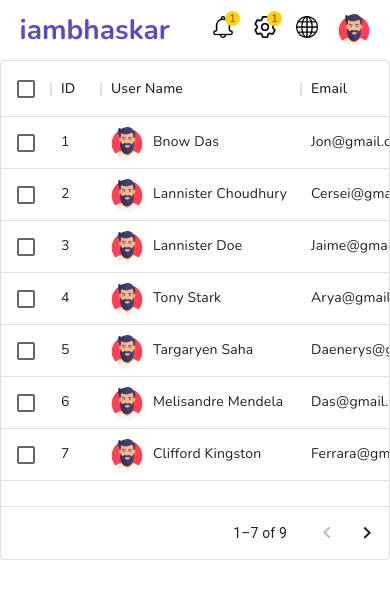
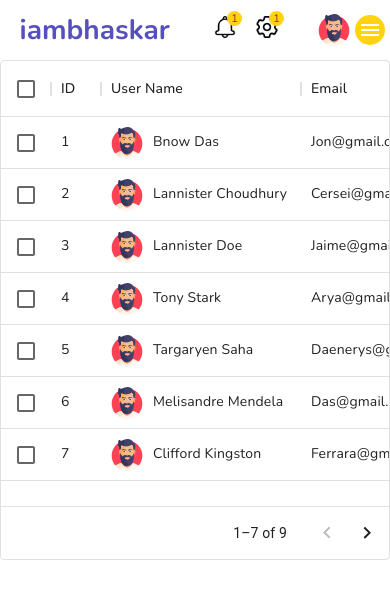
Before and after one commit to bhaskardas090/admin-panel, a React (Create React App) app: page /users in a window 390 px wide. Shown: the top 598 px of the page. Built offline with nearby package versions, Linux system fonts and the light colour scheme.

Commit message:
RESPONSIVE: added mobile nav menu

```diff
--- a/src/App.css
+++ b/src/App.css
@@ -3,6 +3,9 @@
   padding: 0;
   box-sizing: border-box;
   font-family: 'Nunito', sans-serif;
+}
+.app{
+  position: relative;
 }
 .main{
   display: flex;
--- a/src/App.js
+++ b/src/App.js
@@ -10,11 +10,16 @@ import ProductList from './pages/productList/ProductList';
 import Product from './pages/product/Product';
 import NewProduct from './pages/newProduct/NewProduct';
 import MobileSidebar from './components/mobileSidebar/MobileSidebar';
+import { useState } from 'react';
 
 function App() {
+  const [mobileMenu, setMobileMenu] = useState(false);
+  const [isMobile, setIsMobile] = useState(false);
   return (
     <div className="app">
-      <Topbar />
+      {!mobileMenu && (
+        <>
+          <Topbar setMobileMenu={setMobileMenu} setIsMobile={setIsMobile} />
           <div className="main">
             <Sidebar />
             <div className="pages">
@@ -28,8 +33,15 @@ function App() {
                 <Route path="/newProduct" element={<NewProduct />} />
               </Routes>
             </div>
-        {/* <MobileSidebar /> */}
           </div>
+        </>
+      )}
+      {mobileMenu && (
+        <MobileSidebar
+          setIsMobile={setIsMobile}
+          setMobileMenu={setMobileMenu}
+        />
+      )}
     </div>
   );
 }
--- a/src/components/mobileSidebar/MobileSidebar.jsx
+++ b/src/components/mobileSidebar/MobileSidebar.jsx
@@ -1,10 +1,11 @@
 import styles from './mobileSidebar.module.css';
+// import {Menu} from '@mui/icons-material';
+import Sidebar from '../sidebar/Sidebar';
 
-export default function MobileSidebar() {
+export default function MobileSidebar({setIsMobile, setMobileMenu}) {
   return (
-  <div className={styles.mobileSidebar}>
-    <button className={styles.mobileSidebarIcon}></button>
-    <p>Mobile</p>
+  <div className={styles.mobilemenu}>
+    <Sidebar setIsMobile={setIsMobile} setMobileMenu={setMobileMenu}/>
   </div>
   );
 }
--- a/src/components/mobileSidebar/mobileSidebar.module.css
+++ b/src/components/mobileSidebar/mobileSidebar.module.css
@@ -1,8 +1,11 @@
-.mobileSidebar{
+.mobilemenu{
   position: absolute;
-  color: red;
   font-weight: bold;
   font-size: 18px;
-  bottom: 20%;
-  left: 10%;
+  /* background-color:black;
+  color: white; */
+  width: 100vw;
+  height: 100vh;
+  top: 0;
+  z-index: 1000;
 }
--- a/src/components/sidebar/Sidebar.jsx
+++ b/src/components/sidebar/Sidebar.jsx
@@ -14,9 +14,9 @@ import manage from '../../img/manage.png'
 // ! Library Imports
 import {Link} from 'react-router-dom';
 
-export default function Sidebar() {
+export default function Sidebar({setIsMobile,setMobileMenu}) {
   return (
-    <div className={styles.sidebar}>
+    <div className={setIsMobile ? `${styles.sidebarMobile}`: `${styles.sidebar}`} onClick={()=> setMobileMenu(false)}>
       <div className={styles.sidebarWrapper}>
         <div className={styles.sidebarCategories}>
           <div className={styles.sidebarHeader}>
--- a/src/components/sidebar/sidebar.module.css
+++ b/src/components/sidebar/sidebar.module.css
@@ -4,6 +4,11 @@
   background-color: rgb(251, 251, 255);
   position: sticky;
   top: 60px;
+}
+
+.sidebarMobile{
+  height: 100%;
+  position: relative;
 }
 
 .link{
@@ -13,6 +18,7 @@
 
 .sidebarWrapper{
   padding-left: 30px;
+  position: relative;
 
 }
 
@@ -45,10 +51,10 @@
   margin-right: 5px;
 }
 
-
 /* RESPONSIVE DESIGN */
 @media only screen and (max-width: 600px) {
   .sidebar{
     display: none;
   }
+
 }
--- a/src/components/topbar/Topbar.jsx
+++ b/src/components/topbar/Topbar.jsx
@@ -4,11 +4,16 @@ import setting from '../../img/setting.png'
 import language from '../../img/world.png'
 import avatar from '../../img/man.png'
 import { Link } from 'react-router-dom';
+import {Menu} from '@mui/icons-material';
+// import MobileSidebar from '../mobileSidebar/MobileSidebar';
 
-export default function Topbar() {
+export default function Topbar({setMobileMenu, setIsMobile}) {
+  const handleClick = () => {
+    setMobileMenu(true);
+    setIsMobile(true);
+  }
   return (
     <div className={styles.topbar}>
-
       <div className={styles.topbarLogo}>
         <Link to="/" className={styles.link}>
           iambhaskar
@@ -24,9 +29,12 @@ export default function Topbar() {
           <span className={styles.data}>1</span>
         </div>
         <div className={styles.topbarIcon}>
-          <img src={language} alt="language" className={styles.icon}/>
+          <img src={language} alt="language" className={`${styles.icon} ${styles.language}`}/>
         </div>
         <img src={avatar} alt="avatar" className={styles.avatar} />
+        <button className={styles.mobileMenu} onClick={handleClick}>
+          <Menu className={styles.menuIcon}/>
+        </button>
       </div>
     </div>
   )
--- a/src/components/topbar/topbar.module.css
+++ b/src/components/topbar/topbar.module.css
@@ -55,18 +55,32 @@
 
 .avatar{
   margin-left: 20px;
-  margin-right: 20px;
+  margin-right: 40px;
+}
+.mobileMenu{
+  display: none !important;
 }
 
 /* RESPONSIVE DESIGN PART */
 
 @media only screen and (max-width: 600px) {
-  /* .topbar{
-    position: fixed;
-    background-color: white;
-    z-index: 999;
-  } */
   .avatar{
-    margin-left:0;
+    margin:0;
+  }
+  .language{
+    display: none;
+  }
+  .mobileMenu{
+    display: flex !important;
+    border: none;
+    border-radius: 50%;
+    padding: 3px;
+    margin: 0 5px;
+    justify-content:center;
+    align-items:center;
+    background-color: rgb(255, 211, 15);
+  }
+  .mobileMenu{
+    color: white;
   }
 }
```
Lines whose indentation alone changed are shown as unchanged.
